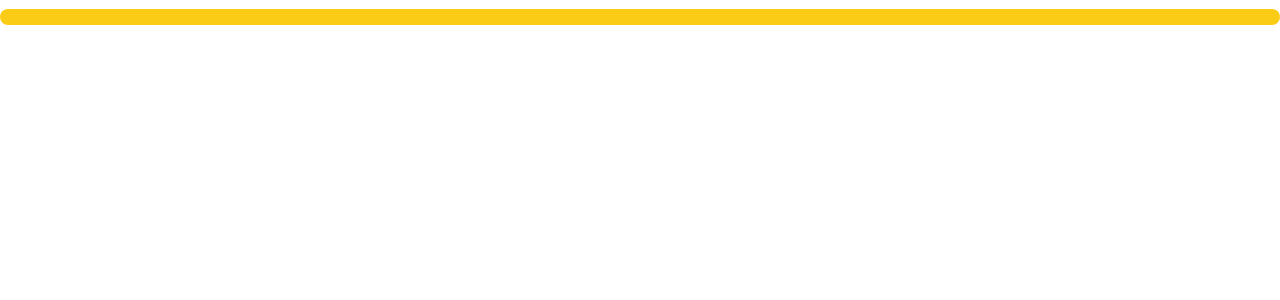
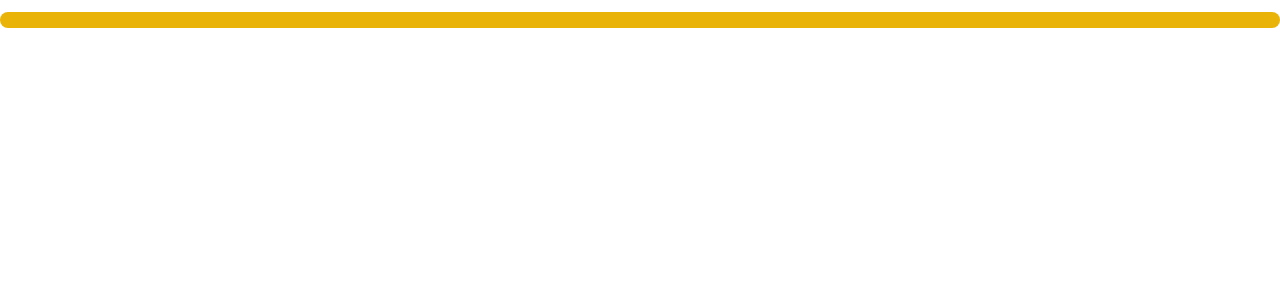
Before and after one commit to agungstd/taskina-initial-assignment, a Next.js app: page /components/buttonComponent in a window 1280 px wide. Shown: the top 300 px of the page. Built offline with nearby package versions, Linux system fonts and the light colour scheme.

Commit message:
Update Color & Styling

```diff
--- a/pages/components/buttonComponent.js
+++ b/pages/components/buttonComponent.js
@@ -4,7 +4,7 @@ export default function ButtonComponent({ children, onClick }) {
   return (
     <button
       onClick={onClick}
-      className="bg-yellow-400 hover:bg-yellow-500 text-white font-normal py-2 px-4 rounded-lg w-full mt-2"
+      className="bg-yellow-500 hover:bg-yellow-500 text-white font-normal py-2 px-4 rounded-lg w-full mt-3"
     >
       {children}
     </button>
```
